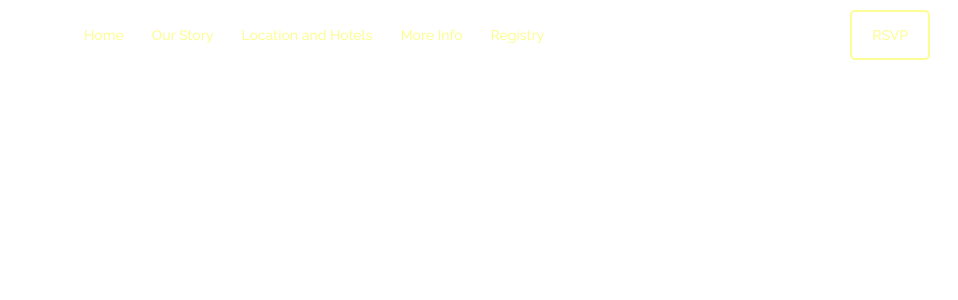
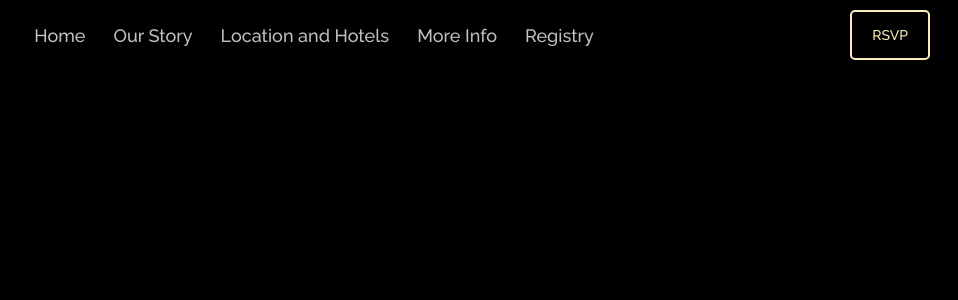
Before and after one commit to ajtravis/Sample_Wedding, a React (Create React App) app in the folder react-app/: page / in a window 1280 px wide. Shown: the top 300 px of the page, without its empty margins (322-1280 px from the left). Built offline with nearby package versions, Linux system fonts and the light colour scheme; no server answers; a web font is replaced by a local one.

Commit message:
styiling changes

```diff
--- a/react-app/src/components/Navigation/Navigation.css
+++ b/react-app/src/components/Navigation/Navigation.css
@@ -21,8 +21,9 @@ position: fixed;
 
 a{
   text-decoration: none;
-  color: #fdfd96;
+  color: #c0c0c0;
   cursor: pointer;
+  font-size: 18px;
 }
 a:hover{
   font-weight: bold;
@@ -48,18 +49,19 @@ a:hover{
 }
 
 .rsvp{
-  border: 2px solid #fdfd96;
-  color: #fdfd96;
+  border: 2px solid #F8ECBD;
+  background-color: black;
   padding: 15px 20px 15px 20px;
   border-radius: 5px;
+  color: #F8ECBD
 }
 
 .rsvp:hover {
-  border: 2px solid #fdfd96;
   font-weight: bold;
   cursor: pointer;
   box-shadow: 0px 0px 5px ;
-  background-color: #333333;
+  background-color: #F8ECBD;
+  color:black;
 }
 
 span{
--- a/react-app/src/index.css
+++ b/react-app/src/index.css
@@ -1 +1,6 @@
 /* TODO Add site wide styles */
+#root {
+    background-color:  #000;
+    height: 100%;
+    min-height: 100vh;
+}
```
